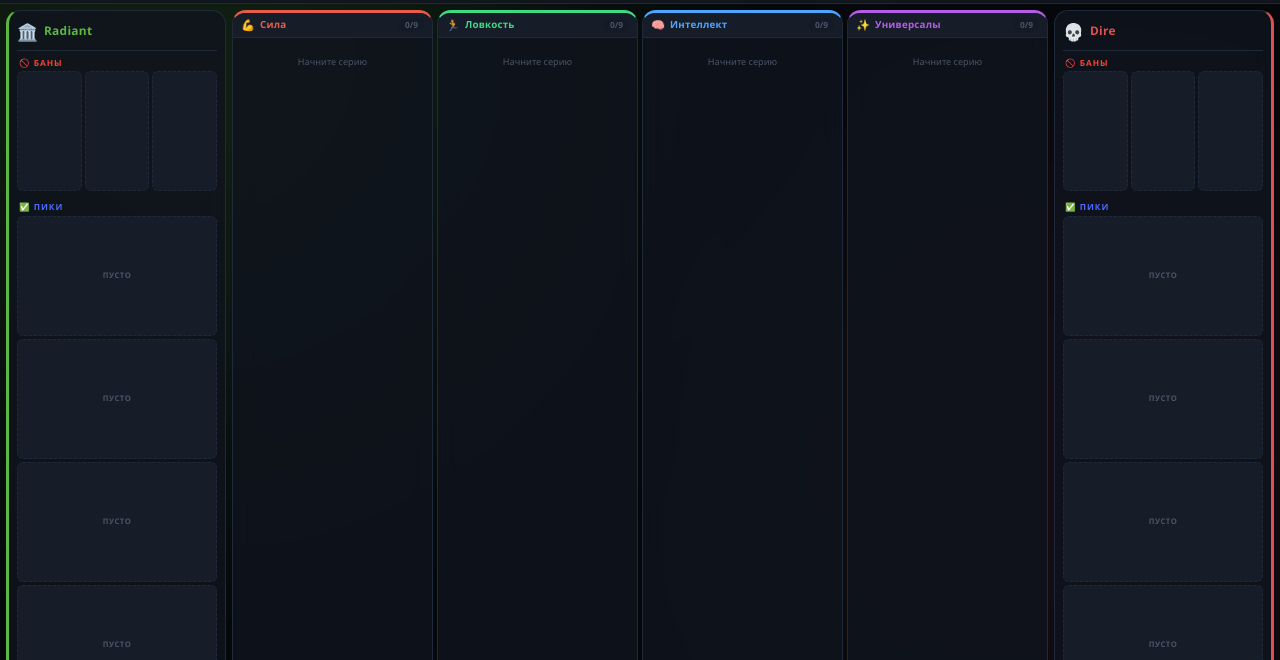
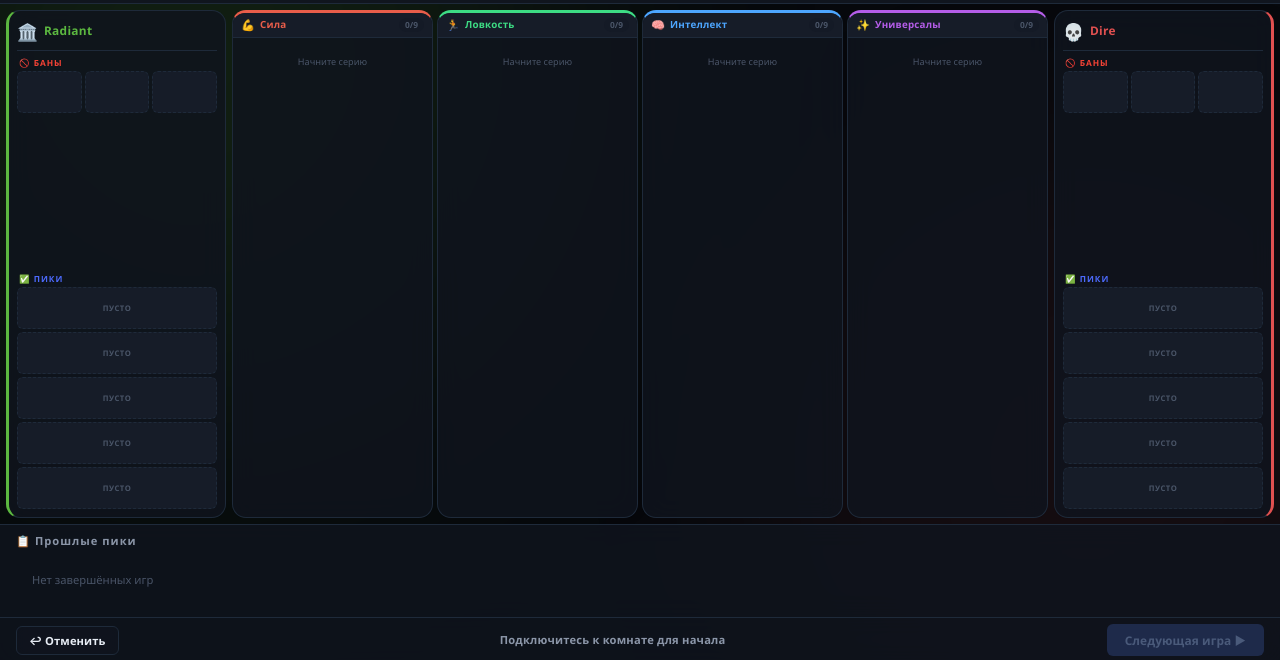
Before and after one commit to EfimVor/dota2-fearless-draft, a website: page index.html in a window 1280 px wide. Shown: the part 138-798 px from the top of the page. Drawn offline with Linux system fonts and the light colour scheme.

Commit message:
Уменьшены слоты банов и пиков до 42px (десктоп) и 36px (планшет)

```diff
--- a/style.css
+++ b/style.css
@@ -94,11 +94,11 @@ body { font-family: 'Segoe UI', 'Inter', system-ui, -apple-system, sans-serif; b
 .phase-label { display: block; font-size: 0.6rem; font-weight: 700; text-transform: uppercase; letter-spacing: 1px; margin-bottom: 2px; padding-left: 2px; }
 .ban-label { color: #f44336; } .pick-label { color: var(--accent-blue); }
 .ban-slots { display: flex; gap: 3px; margin-bottom: 4px; }
-.ban-slot { flex: 1; height: 120px; border-radius: var(--radius-sm); display: flex; align-items: center; justify-content: center; font-size: 0.6rem; font-weight: 700; border: 1px dashed var(--border-color); transition: all var(--transition-normal); position: relative; overflow: hidden; background-size: cover; background-position: center 20%; }
+.ban-slot { flex: 1; height: 42px; border-radius: var(--radius-sm); display: flex; align-items: center; justify-content: center; font-size: 0.6rem; font-weight: 700; border: 1px dashed var(--border-color); transition: all var(--transition-normal); position: relative; overflow: hidden; background-size: cover; background-position: center 20%; }
 .ban-slot.empty { background: var(--bg-tertiary); color: var(--text-muted); font-size: 0.5rem; }
 .ban-slot.filled { border-style: solid; cursor: default; border-color: rgba(244,67,54,0.6); box-shadow: inset 0 0 15px rgba(244,67,54,0.3); }
 .team-picks { display: flex; flex-direction: column; gap: 3px; flex: 1; }
-.pick-slot { flex: 1; min-height: 120px; border-radius: var(--radius-sm); display: flex; align-items: center; justify-content: center; transition: all var(--transition-normal); font-size: 0.9rem; font-weight: 700; border: 1px dashed var(--border-color); position: relative; overflow: hidden; }
+.pick-slot { flex: 1; min-height: 42px; border-radius: var(--radius-sm); display: flex; align-items: center; justify-content: center; transition: all var(--transition-normal); font-size: 0.9rem; font-weight: 700; border: 1px dashed var(--border-color); position: relative; overflow: hidden; }
 .pick-slot.empty { background: var(--bg-tertiary); color: var(--text-muted); font-size: 0.55rem; letter-spacing: 0.5px; }
 .pick-slot.filled { border-style: solid; cursor: default; background-size: cover; background-position: center 20%; color: #fff; text-shadow: 0 1px 3px rgba(0,0,0,0.8); font-size: 0.85rem; padding: 0 4px; }
 .pick-slot.filled::before { content: ''; position: absolute; inset: 0; background: linear-gradient(to top, rgba(0,0,0,0.85) 0%, rgba(0,0,0,0.3) 50%, rgba(0,0,0,0.1) 100%); z-index: 1; }
@@ -186,5 +186,5 @@ body { font-family: 'Segoe UI', 'Inter', system-ui, -apple-system, sans-serif; b
 @keyframes slideIn { from { transform: translateX(120%); opacity: 0; } to { transform: translateX(0); opacity: 1; } }
 @keyframes fadeOut { from { opacity: 1; } to { opacity: 0; transform: translateY(-8px); } }
 @media (max-width: 1200px) { .team-panel { width: 160px; } .hero-card { min-height: 80px; } }
-@media (max-width: 900px) { .main-content { flex-direction: column; } .team-panel { width: 100%; flex-direction: row; flex-wrap: wrap; gap: 4px; padding: 6px; } .team-panel-header { width: 100%; padding-bottom: 2px; } .phase-section { display: flex; align-items: center; gap: 4px; } .ban-slots, .team-picks { flex-direction: row; gap: 2px; } .pick-slot { flex: 1; min-width: 0; height: 120px; font-size: 0.6rem; } .hero-pool { flex-direction: column; } .hero-grid { grid-template-columns: repeat(5, 1fr); max-height: 120px; } .hero-card { min-height: 80px; } }
+@media (max-width: 900px) { .main-content { flex-direction: column; } .team-panel { width: 100%; flex-direction: row; flex-wrap: wrap; gap: 4px; padding: 6px; } .team-panel-header { width: 100%; padding-bottom: 2px; } .phase-section { display: flex; align-items: center; gap: 4px; } .ban-slots, .team-picks { flex-direction: row; gap: 2px; } .pick-slot { flex: 1; min-width: 0; height: 36px; font-size: 0.6rem; } .hero-pool { flex-direction: column; } .hero-grid { grid-template-columns: repeat(5, 1fr); max-height: 120px; } .hero-card { min-height: 80px; } }
 @media (max-width: 600px) { .header { flex-wrap: wrap; gap: 4px; padding: 4px 8px; } .captain-bar { flex-direction: column; gap: 4px; } .captain-slot { max-width: 100%; } .hero-grid { grid-template-columns: repeat(3, 1fr); } .footer-controls { flex-wrap: wrap; gap: 4px; padding: 4px 8px; } .footer-center { order: -1; width: 100%; } .modal { min-width: auto; width: 95vw; padding: 14px; } .connection-bar { flex-direction: column; } }
```
